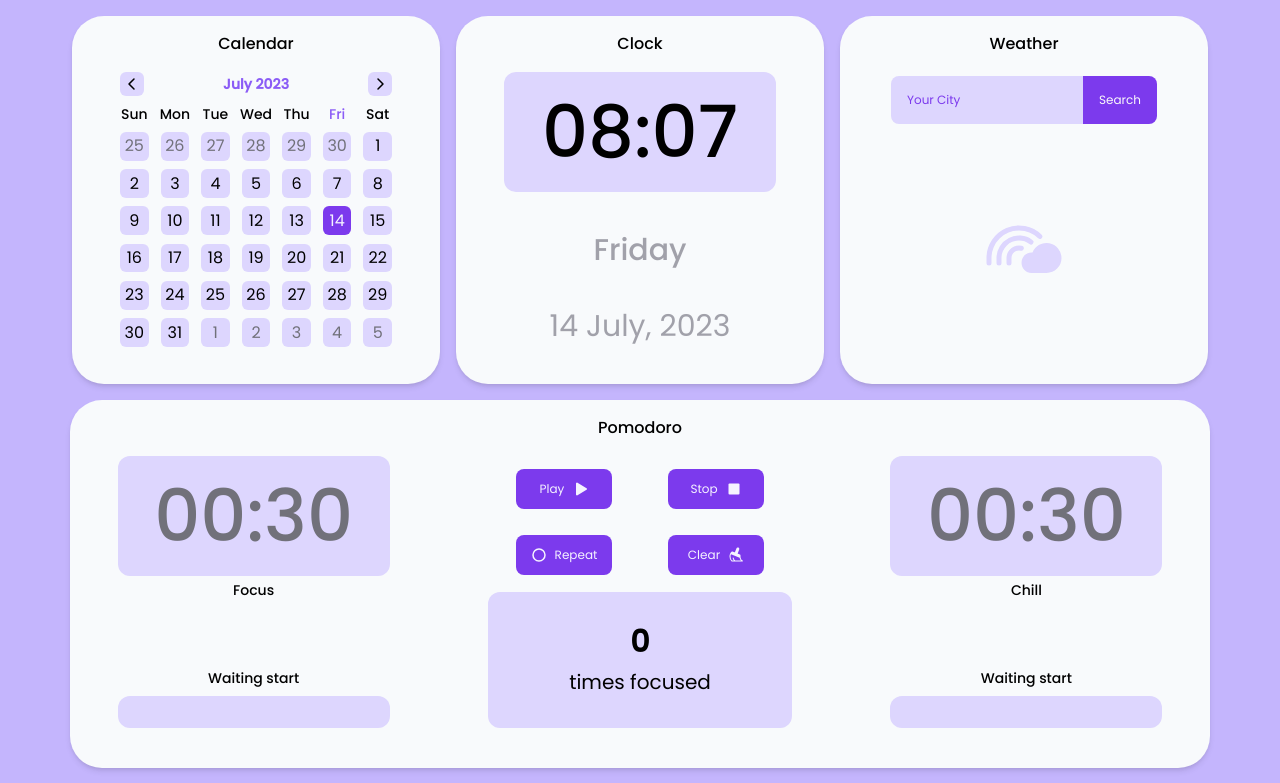
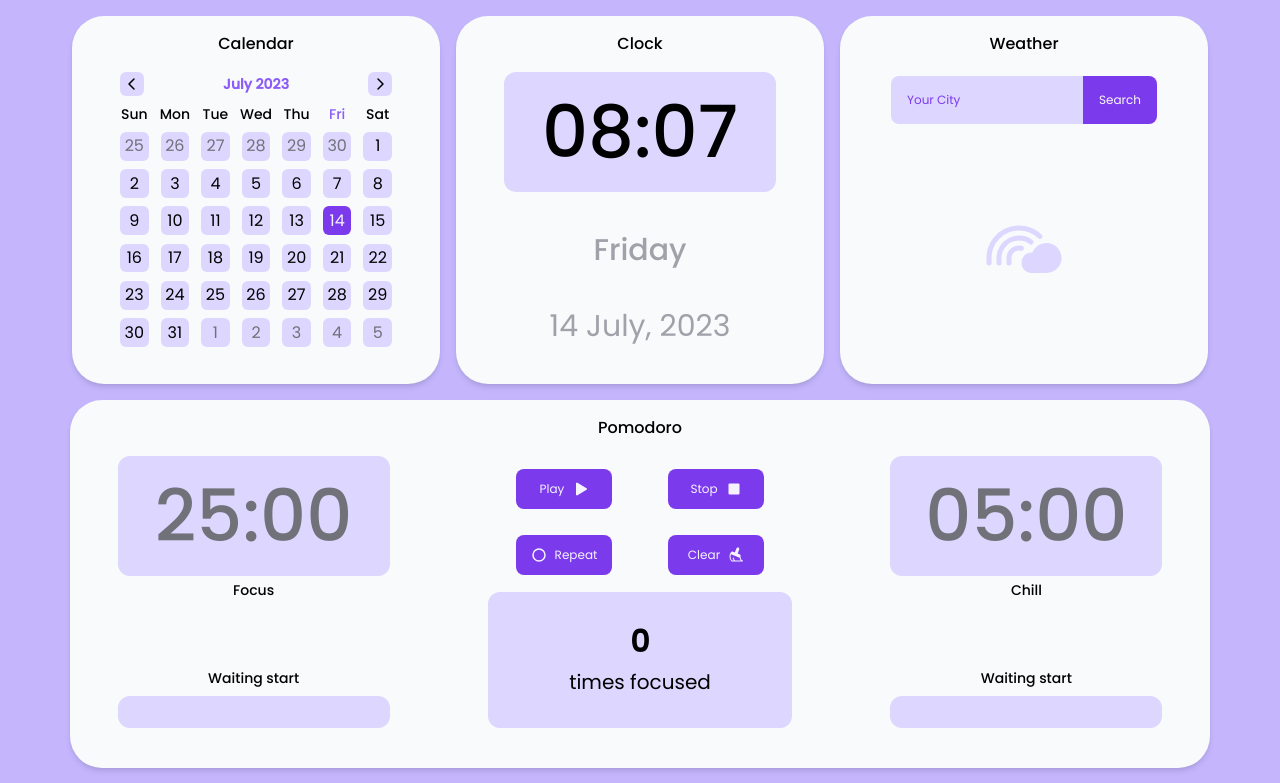
Before and after one commit to acidpbl/Aurora-v3, a React (Vite) app: page / in a window 1280 px wide. Shown: the top 783 px of the page. Built offline with nearby package versions, Linux system fonts and the light colour scheme.

Commit message:
Pomodoro default time

```diff
--- a/src/App.tsx
+++ b/src/App.tsx
@@ -30,7 +30,7 @@ import { Contact } from "./components/Contact";
 import { Pomodoro } from "./components/Pomodoro";
 
 function App() {
-  const [pomodoroTime, setPomodoroTime] = useState(30);
+  const [pomodoroTime, setPomodoroTime] = useState(25 * 60);
   const [pomodoroProgress, setPomodoroProgress] = useState(0);
   const [pomodoroActive, setPomodoroActive] = useState(false);
 
@@ -39,14 +39,14 @@ function App() {
   const [focusTimes, setFocusTimes] = useState(0);
 
   useEffect(() => {
-    const progressPercentage = (pomodoroTime / 30) * 100;
+    const progressPercentage = (pomodoroTime / 25) * 60 * 100;
     setPomodoroProgress(progressPercentage);
 
     if (pomodoroActive === true) {
       if (pomodoroTime === 1) {
         setPomodoroActive(false);
         setTimeout(() => {
-          setPomodoroTime(30);
+          setPomodoroTime(25 * 60);
         }, 5000);
         setChillActive(true);
         setFocusTimes((state) => state + 1);
@@ -57,19 +57,19 @@ function App() {
     }
   }, [pomodoroTime, pomodoroActive]);
 
-  const [chillTime, setChillTime] = useState(30);
+  const [chillTime, setChillTime] = useState(5 * 60);
   const [chillProgress, setChillProgress] = useState(0);
   const [chillActive, setChillActive] = useState(false);
 
   useEffect(() => {
-    const chillPercentage = (chillTime / 30) * 100;
+    const chillPercentage = (chillTime / 5) * 60 * 100;
     setChillProgress(chillPercentage);
 
     if (chillActive === true && pomodoroActive === false) {
       if (chillTime === 1) {
         setChillActive(false);
         setTimeout(() => {
-          setChillTime(30);
+          setChillTime(5 * 60);
         }, 5000);
         if (focusRepeat) {
           setPomodoroActive(true);
```
